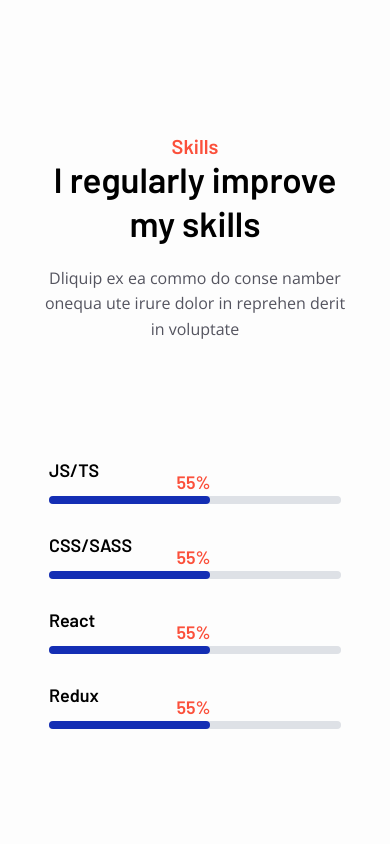
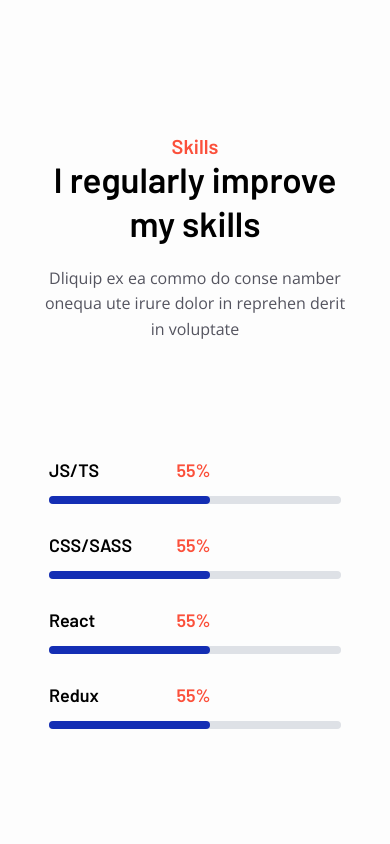
Before and after one commit to SPK80/portfolio, a React (Create React App) app: page / in a window 390 px wide. Shown: the part 900-1744 px from the top of the page. Built offline with nearby package versions, Linux system fonts and the light colour scheme.

Commit message:
refactor: add className contentClassName forwarding into ContainerWithTitle, remove media query from boxContainer mixin

```diff
--- a/src/common/components/ContainerWithTitle/ContainerWithTitle.tsx
+++ b/src/common/components/ContainerWithTitle/ContainerWithTitle.tsx
@@ -12,16 +12,24 @@
     id?: string,
     contentStyle?: CSSProperties | undefined
     style?: CSSProperties | undefined;
+    className?: string | undefined;
+    contentClassName?: string | undefined;
 
 }> = ({
           title, subTitle, thesis,
-          id, contentStyle, style,
+          id, contentStyle, style, className, contentClassName,
           children
       }) =>
-    <div id={id} style={style} className={s.container}>
+
+    <div id={id} style={style} className={`${s.container} ${className}`}>
         <Title>{title}</Title>
         <SubTitle>{subTitle}</SubTitle>
         <Thesis>{thesis}</Thesis>
 
-        <div style={contentStyle} className={s.contentContainer}>{children}</div>
+        <div
+            style={contentStyle}
+            className={`${s.contentContainer} ${contentClassName}`}
+        >
+            {children}
+        </div>
     </div>
--- a/src/common/styles/sass/mixins.scss
+++ b/src/common/styles/sass/mixins.scss
@@ -28,12 +28,6 @@
   flex-wrap: wrap;
   justify-content: $justify;
   align-content: $align;
-
-  @media screen and (max-width: $laptop-max-width) {
-    & {
-      justify-content: center;
-    }
-  }
 }
 
 @mixin fullScreenContainer($justify, $align) {
--- a/src/common/styles/sass/variables.scss
+++ b/src/common/styles/sass/variables.scss
@@ -16,6 +16,6 @@
 
 $container-border-radius: 20px;
 
-$laptop-max-width: 656px;
+$laptop-max-width: 860px;
 $project-card-width: 326px;
 $project-card-height: 225px;
```
